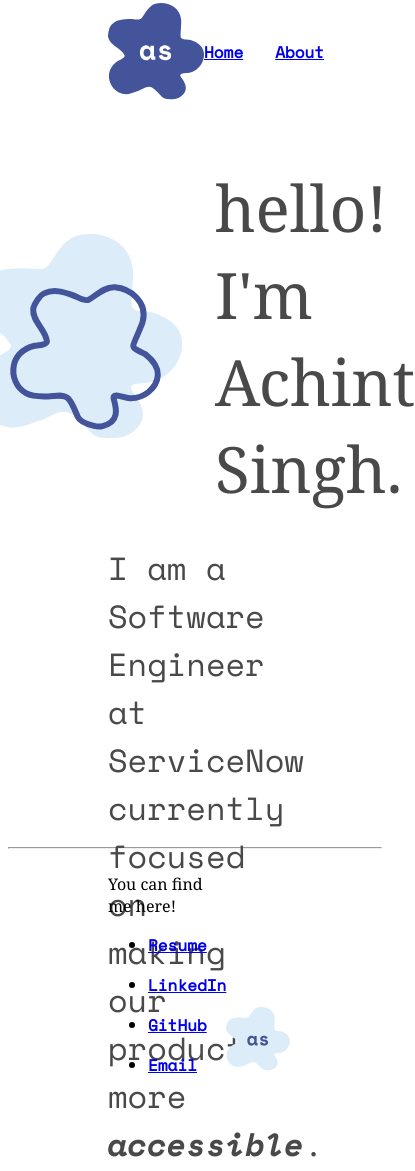
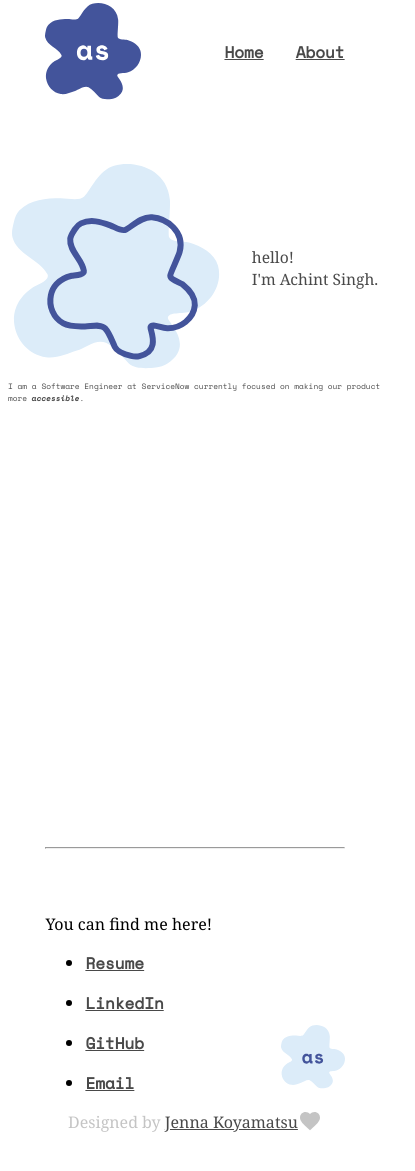
Before and after one commit to achint-singh/achint-singh.github.io, a website: page index.html in a window 390 px wide. Shown: the part 45-1216 px from the top of the page, 415 px wide, since content can reach past the window. Drawn offline with nearby package versions, Linux system fonts and the light colour scheme.

Commit message:
WIP: updating website to be more responsive

```diff
--- a/css/about.css
+++ b/css/about.css
@@ -7,6 +7,7 @@ h1 {
 p {
   font-family: 'Space Mono', monospace;
   color: #494949;
+  font-size: 1.2vw;
 }
 
 nav {
@@ -15,16 +16,16 @@ nav {
   color: #494949;
   display: flex;
   justify-content: flex-end;
-  column-gap: 2rem; /* QUESTION: WHAT IS THE GAP BETWEEN THE NAV ITEMS? */
+  column-gap: 2rem;
 }
 
 .header {
-  margin-top: 48px;
+  margin-top: 3rem;
   display: flex;
   align-items: center;
   justify-content: space-between;
-  margin-left: 100px;
-  margin-right: 100px;
+  margin-left: 10%;
+  margin-right: 10%;
 }
 
 footer {
@@ -43,6 +44,7 @@ h2 {
   font-family: 'Georgia';
   color: #494949;
   font-weight: 400;
+  font-size: 2vw;
 }
 
 .description {
@@ -58,10 +60,10 @@ hr {
   margin-right: 100px;
 }
 
-footer {
+.footer {
   font-family: 'Space Mono', monospace;
-  margin-left: 100px;
-  margin-right: 100px;
+  margin-left: 10%;
+  margin-right: 10%;
   display: flex;
   align-items: end;
   justify-content: space-between;
@@ -79,3 +81,28 @@ footer ul {
 footer li {
   margin-top: 1rem;
 }
+
+.credit {
+  display: flex;
+  margin-bottom: 2rem;
+  justify-content: center;
+  color:  rgba(73, 73, 73, 0.32);
+}
+
+.heart {
+  align-self: end;
+}
+
+hr {
+  margin-bottom: 48px;
+  margin-left: 10%;
+  margin-right: 10%;
+}
+
+a {
+  color: #494949;
+}
+
+.san-diego-picture {
+  margin-bottom: 120px;
+}
--- a/css/index.css
+++ b/css/index.css
@@ -4,14 +4,14 @@ h1 {
   font-weight:normal;
   font-family: 'Georgia';
   color: #494949;
-  font-size: 64px;
+  font-size: 4vw;
   margin: 0;
 }
 
 main p {
   font-family: 'Space Mono', monospace;
   color: #494949;
-  font-size: 32px;
+  font-size: 2vw;
   /* margin-left: 100px;
   margin-right: 100px; */
 }
@@ -22,51 +22,47 @@ nav {
   color: #494949;
   display: flex;
   justify-content: flex-end;
-  column-gap: 2rem; /* QUESTION: WHAT IS THE GAP BETWEEN THE NAV ITEMS? */
+  column-gap: 2rem;
 }
 
 .header {
-  margin-top: 48px;
+  margin-top: 3rem;
   display: flex;
   align-items: center;
   justify-content: space-between;
-  margin-left: 100px;
-  margin-right: 100px;
+  margin-left: 10%;
+  margin-right: 10%;
 }
 
 .headline {
   display: flex;
   align-items: center;
   justify-content: center;
+  max-width: 750px;
 }
 
 .intro-text {
-  margin-left: 32px;
+  margin-left: 2rem;
 }
 
 main {
-  margin-top: 4em;
-  margin-left: 100px;
-  margin-right: 100px;
+  display: flex;
+  flex-direction: column;
+  align-items: center;
+  margin-top: 4rem;
+  /* margin-left: 100px;
+  margin-right: 100px; */
   height: 80vh;
 }
-/* footer {
-  position: absolute;
-  bottom: 0;
-  width: 100%;
+
+.byline {
+  max-width: 750px;
+}
+
+.footer {
   font-family: 'Space Mono', monospace;
-  color: #494949;
-} */
-
-/* .contact {
-  display: flex;
-  flex-direction: column;
-} */
-
-footer {
-  font-family: 'Space Mono', monospace;
-  margin-left: 100px;
-  margin-right: 100px;
+  margin-left: 10%;
+  margin-right: 10%;
   display: flex;
   align-items: end;
   justify-content: space-between;
@@ -85,41 +81,23 @@ footer li {
   margin-top: 1rem;
 }
 
-/* body {
-  margin-left: 100px;
-  margin-right: 100px;
-} */
+.credit {
+  display: flex;
+  margin-bottom: 2rem;
+  justify-content: center;
+  color:  rgba(73, 73, 73, 0.32);
+}
 
-/* body {
-  margin: 0;
-  padding: 0; }
+.heart {
+  align-self: end;
+}
 
-main {
-  display: flex;
-  height: 80vh;
-  justify-content: center;
-  align-items: center;
-  overflow: auto;
-  font-size: 1.25em; }
-  main a {
-    text-decoration: none;
-    color: #b2756c; }
-    main a:hover {
-      text-decoration: underline; }
+hr {
+  margin-bottom: 48px;
+  margin-left: 10%;
+  margin-right: 10%;
+}
 
-footer {
-  position: absolute;
-  bottom: 0;
-  width: 100%;
-  background-color: white;
-  font-size: 1em;
-  padding-block-start: 1em;
-  padding-block-end: 1em; }
-  footer .left-sidebar {
-    padding-inline-start: 2em;
-    padding-block-start: 1em;
-    float: left; }
-    footer .left-sidebar p,
-    footer .left-sidebar h2 {
-      margin: 0; }
-      */
+a {
+  color: #494949;
+}
--- a/index.html
+++ b/index.html
@@ -25,12 +25,12 @@
           <h1>I'm Achint Singh.</h1>
         </div>
       </div>
-      <p>I am a Software Engineer at ServiceNow currently focused on making our product more <b><i>accessible</i></b>.</p>
-        <img src="./assets/LINE.svg">
-
+      <p class="byline">I am a Software Engineer at ServiceNow currently focused on making our product more <b><i>accessible</i></b>.</p>
+        <!-- <img src="./assets/LINE.svg"> -->
     </main>
     <hr>
     <footer>
+      <div class="footer">
       <div class="contact">
           <p>You can find me here!</p>
           <ul>
@@ -41,6 +41,11 @@
           </ul>
       </div>
       <div><img src="./assets/Desktop-Footer-Graphic.svg"></div>
+      </div>
+      <div class="credit">
+        <p>Designed by <a href="https://www.jennakoyamatsu.com/">Jenna Koyamatsu</a></p>
+        <img src="./assets/Desktop-heart.svg" class="heart">
+      </div>
   </footer>
   </body>
 </html>
```
Also changed, not shown: about.html (+7 -1 lines).
